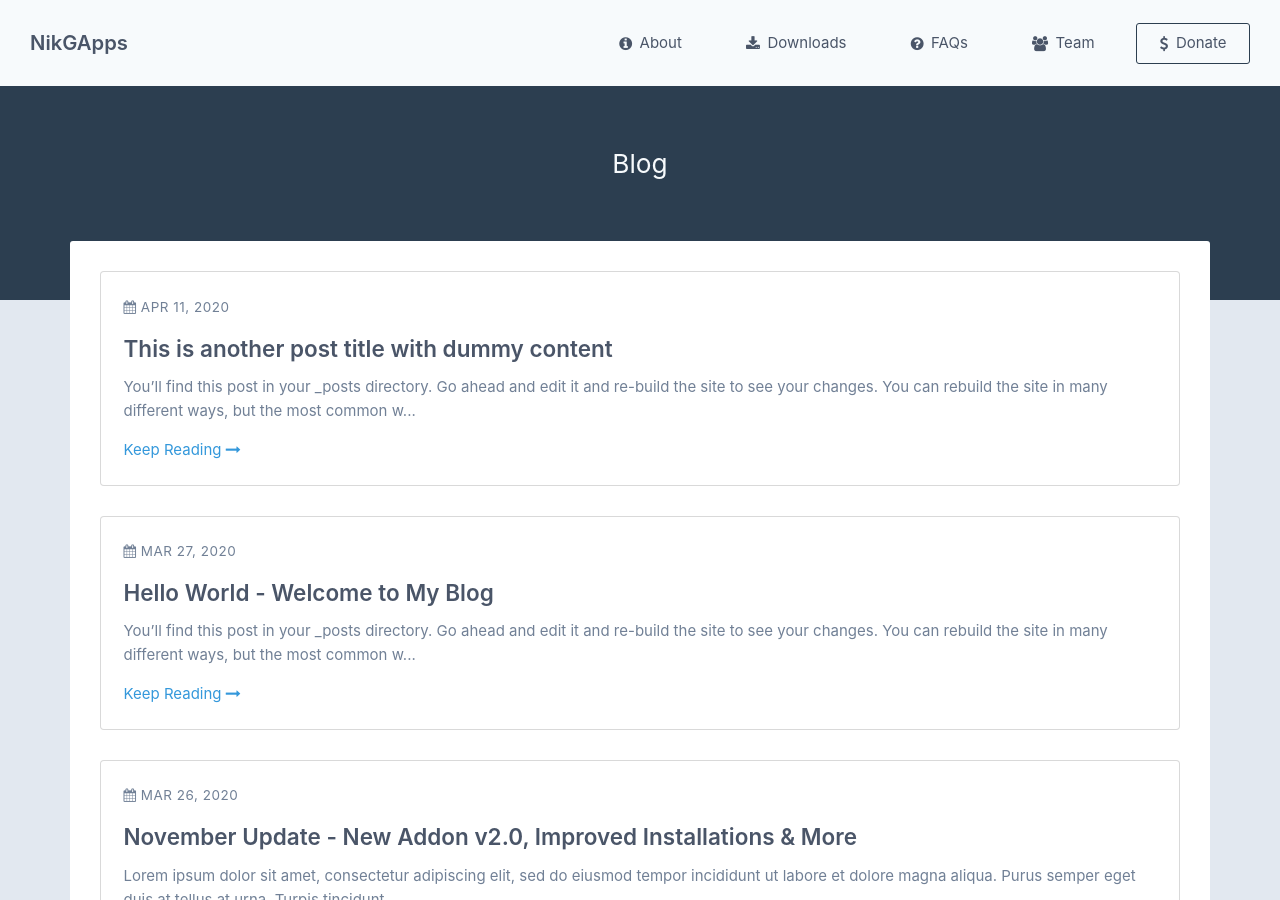
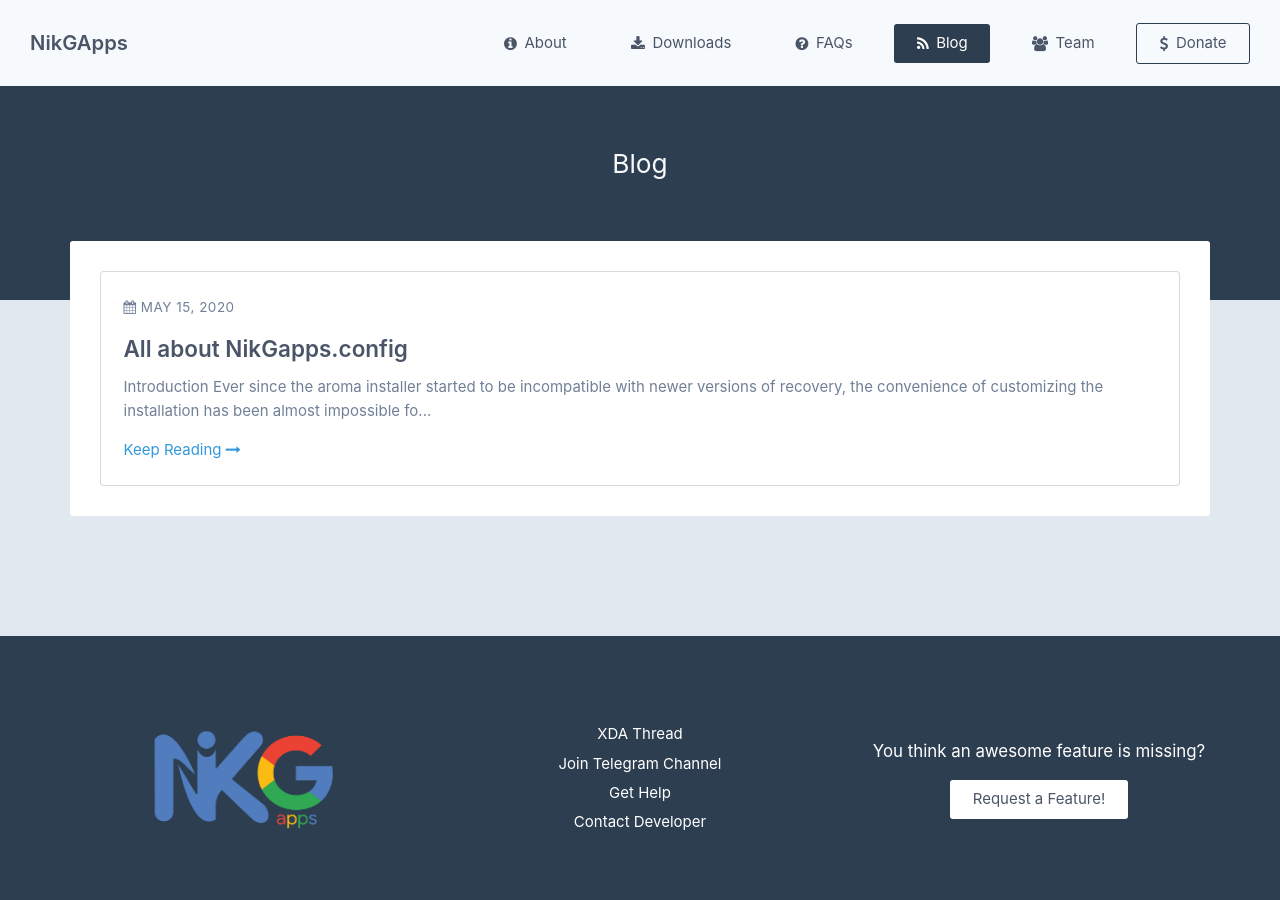
Before and after one commit to nikgapps/nikgapps.github.io, a Jekyll site: the page built from blog.html, in a window 1280 px wide and 900 px high. Built offline with Jekyll 4.4.1, drawn with Linux system fonts in a browser that asks for light colours; some of the changed text lies outside the part shown.

Commit message:
Added Blog

```diff
--- a/_includes/menu.html
+++ b/_includes/menu.html
@@ -7,7 +7,8 @@
             Downloads</a></li>
     <li {% if page.url contains '/faqs' %}class="active" {% endif %}><a href="{{'/faqs' | relative_url}}"
             class="has-svg"><i class="fa fa-question-circle"></i> FAQs</a></li>
-    <!-- <li {% if page.url contains './blog' %}class="active" {% endif %}><a href="./blog" class="has-svg"><i class="fa fa-rss"></i> Blog</a></li> -->
+    <li {% if page.url contains '/blog' %}class="active" {% endif %}><a href="{{'./blog'| relative_url}}"
+            class="has-svg"><i class="fa fa-rss"></i> Blog</a></li>
     <li {% if page.url contains '/team' %}class="active" {% endif %}><a href="{{'/team' | relative_url}}"
             class="has-svg"><i class="fa fa-users"></i> Team</a></li>
     <li>
--- a/_posts/2019-12-30-An-old-blog-post-with-some-dummy-content-and-dynamic-content.md
+++ /dev/null
@@ -1,22 +0,0 @@
----
-layout: post
-title: 'Blog Post with Some Dynamic Content'
-categories: misc
----
-
-You’ll find this post in your `_posts` directory. Go ahead and edit it and re-build the site to see your changes. You can rebuild the site in many different ways, but the most common way is to run `jekyll serve`, which launches a web server and auto-regenerates your site when a file is updated.
-
-To add new posts, simply add a file in the `_posts` directory that follows the convention `YYYY-MM-DD-name-of-post.ext` and includes the necessary front matter. Take a look at the source for this post to get an idea about how it works.
-
-## Latest Changelogs - Imported Dynamically
-
- <div class="latest__changelogs">
-        {% for item in site.data.changelogs limit:1 %}
-        <h3>Latest Update - {{item.date}}</h3>
-        <ul>
-            {% for entry in item.changes %}
-            <li>{{entry.item}}</li>
-            {% endfor %}
-        </ul>
-        {% endfor %}
-    </div>
--- a/_posts/2020-03-26-example-post.md
+++ /dev/null
@@ -1,81 +0,0 @@
----
-layout: post
-comments: true
-title: "November Update - New Addon v2.0, Improved Installations & More"
-tags: Documentation
----
-
-Lorem ipsum dolor sit amet, consectetur adipiscing elit, sed do eiusmod tempor incididunt ut labore et dolore magna aliqua. Purus semper eget duis at tellus at urna. Turpis tincidunt id aliquet risus feugiat in ante. Bibendum enim facilisis gravida neque convallis. Neque viverra justo nec ultrices dui sapien eget mi proin. Dolor sit amet consectetur adipiscing elit. Et molestie ac feugiat sed.
-
-# This is Heading 1
-
-Lorem ipsum dolor sit amet, consectetur adipiscing elit, sed do eiusmod tempor incididunt ut labore et dolore magna aliqua. Purus semper eget duis at tellus at urna. Turpis tincidunt id aliquet risus feugiat in ante. Bibendum enim facilisis gravida neque convallis. Neque viverra justo nec ultrices dui sapien eget mi proin. Dolor sit amet consectetur adipiscing elit. Et molestie ac feugiat sed.
-
-## & This is Heading 2
-
-Lorem ipsum dolor sit amet, consectetur adipiscing elit, sed do eiusmod tempor incididunt ut labore et dolore magna aliqua. Purus semper eget duis at tellus at urna. Turpis tincidunt id aliquet risus feugiat in ante. Bibendum enim facilisis gravida neque convallis. Neque viverra justo nec ultrices dui sapien eget mi proin. Dolor sit amet consectetur adipiscing elit. Et molestie ac feugiat sed.
-
-A line break is here
-yeah, it worked.
-
-<p class="ui positive message">
-  The ripeness of the warm, dry 2016 vintage comes across in the wine’s texture, nearly meaty with extract, but the flavors are all about lime zest and stone. Rich, sporting black cherry and blackberry flavors, accented by smoke, earth and spice notes.
-</p>
-
-<p class="ui negative message">
-  The ripeness of the warm, dry 2016 vintage comes across in the wine’s texture, nearly meaty with extract, but the flavors are all about lime zest and stone. Rich, sporting black cherry and blackberry flavors, accented by smoke, earth and spice notes.
-</p>
-
-### Lists will look like this
-
-- Unordered list can use asterisks
-- Example List Item
-- Another List Item
-
-Lorem ipsum dolor sit amet, consectetur adipiscing elit, sed do eiusmod tempor incididunt ut labore et dolore magna aliqua. Purus semper eget duis at tellus at urna. Turpis tincidunt id aliquet risus feugiat in ante. Bibendum enim facilisis gravida neque convallis. Neque viverra justo nec ultrices dui sapien eget mi proin. Dolor sit amet consectetur adipiscing elit. Et molestie ac feugiat sed.
-
-## Images
-
-![A Random Picture from Unsplash](https://source.unsplash.com/collection/962362/200" "A Random Picture from Unsplash")
-
-## Table
-
-<table class="ui unstackable table">
-  <thead>
-    <tr>
-      <th>Name</th>
-      <th>Status</th>
-      <th class="right aligned">Notes</th>
-    </tr>
-  </thead>
-  <tbody>
-    <tr>
-      <td>John</td>
-      <td>Approved</td>
-      <td class="right aligned">None</td>
-    </tr>
-    <tr>
-      <td>Jamie</td>
-      <td>Approved</td>
-      <td class="right aligned">Requires call</td>
-    </tr>
-    <tr>
-      <td>Jill</td>
-      <td>Denied</td>
-      <td class="right aligned">None</td>
-    </tr>
-  </tbody>
-</table>
-
-## Ordered List
-
-1. Ordered List Item 1
-2. Ordered List Item 2
-3. Ordered List Item 3
-4. Ordered List Item 4
-
-Lorem ipsum dolor sit amet, consectetur adipiscing elit, sed do eiusmod tempor incididunt ut labore et dolore magna aliqua. Purus semper eget duis at tellus at urna. Turpis tincidunt id aliquet risus feugiat in ante. Bibendum enim facilisis gravida neque convallis. Neque viverra justo nec ultrices dui sapien eget mi proin. Dolor sit amet consectetur adipiscing elit. Et molestie ac feugiat sed.
-
-Lorem ipsum dolor sit amet, consectetur adipiscing elit, sed do eiusmod tempor incididunt ut labore et dolore magna aliqua. Purus semper eget duis at tellus at urna. Turpis tincidunt id aliquet risus feugiat in ante. Bibendum enim facilisis gravida neque convallis. Neque viverra justo nec ultrices dui sapien eget mi proin. Dolor sit amet consectetur adipiscing elit. Et molestie ac feugiat sed.
-
-Lorem ipsum dolor sit amet, consectetur adipiscing elit, sed do eiusmod tempor incididunt ut labore et dolore magna aliqua. Purus semper eget duis at tellus at urna. Turpis tincidunt id aliquet risus feugiat in ante. Bibendum enim facilisis gravida neque convallis. Neque viverra justo nec ultrices dui sapien eget mi proin. Dolor sit amet consectetur adipiscing elit. Et molestie ac feugiat sed.
--- a/_posts/2020-03-27-hello-world.md
+++ /dev/null
@@ -1,19 +0,0 @@
----
-layout: post
-title: 'Hello World - Welcome to My Blog'
-categories: misc
----
-
-You’ll find this post in your `_posts` directory. Go ahead and edit it and re-build the site to see your changes. You can rebuild the site in many different ways, but the most common way is to run `jekyll serve`, which launches a web server and auto-regenerates your site when a file is updated.
-
-To add new posts, simply add a file in the `_posts` directory that follows the convention `YYYY-MM-DD-name-of-post.ext` and includes the necessary front matter. Take a look at the source for this post to get an idea about how it works.
-
-Jekyll also offers powerful support for code snippets:
-
-{% highlight ruby %}
-def print_hi(name)
-puts "Hi, #{name}"
-end
-print_hi('Tom')
-#=> prints 'Hi, Tom' to STDOUT.
-{% endhighlight %}
--- a/_posts/2020-04-11-another-example-post-with-same-content.md
+++ /dev/null
@@ -1,19 +0,0 @@
----
-layout: post
-title: 'This is another post title with dummy content'
-categories: misc
----
-
-You’ll find this post in your `_posts` directory. Go ahead and edit it and re-build the site to see your changes. You can rebuild the site in many different ways, but the most common way is to run `jekyll serve`, which launches a web server and auto-regenerates your site when a file is updated.
-
-To add new posts, simply add a file in the `_posts` directory that follows the convention `YYYY-MM-DD-name-of-post.ext` and includes the necessary front matter. Take a look at the source for this post to get an idea about how it works.
-
-Jekyll also offers powerful support for code snippets:
-
-{% highlight ruby %}
-def print_hi(name)
-puts "Hi, #{name}"
-end
-print_hi('Tom')
-#=> prints 'Hi, Tom' to STDOUT.
-{% endhighlight %}
--- /dev/null
+++ b/_posts/2020-05-15-NikGapps-Config.md
@@ -0,0 +1,28 @@
+---
+layout: post
+title: 'All about NikGapps.config'
+categories: misc
+author: Nikhil Menghani
+---
+
+# Introduction
+
+Ever since the aroma installer started to be incompatible with newer versions of recovery, the convenience of customizing the installation has been almost impossible for the users. NikGapps.config offers a solution to the same problem so you can completely control the installation as per your needs. You can choose which package to install, which package to replace corresponding AOSP app with google app, which package to skip.
+
+## What NikGapps.config is and how it works
+
+nikGapps.config is a LF based (more info on LF here) configuration file which allows you to configure your installation the way you like.
+By Editing nikgapps.config, you can skip any Package that you don't want to be part of your installation.
+
+The gapps package that you flash reads `/sdcard/NikGapps/nikgapps.config` to decide how to flash the application
+NikGapps installer recognizes 3 config values
+-   0 (Skip the package)
+-   1 (install the package and delete corresponding aosp app)
+-   2 (install the package and do not delete corresponding aosp app)
+
+
+For e.g. if you want to skip Google Contacts during the installation, you need to open the Gapps Package, go to Packages directory, you will find all the Packages that are part of your NikGapps zip named `<Name>.zip`
+the config should read `<Name>=0`
+Which means, in our case `GoogleContacts=0`
+if you want to install GoogleContacts and remove Aosp Contacts, config should read `GoogleContacts=1`
+if you want to install GoogleContacts and keep Aosp Contacts, config should read `GoogleContacts=2`
```
